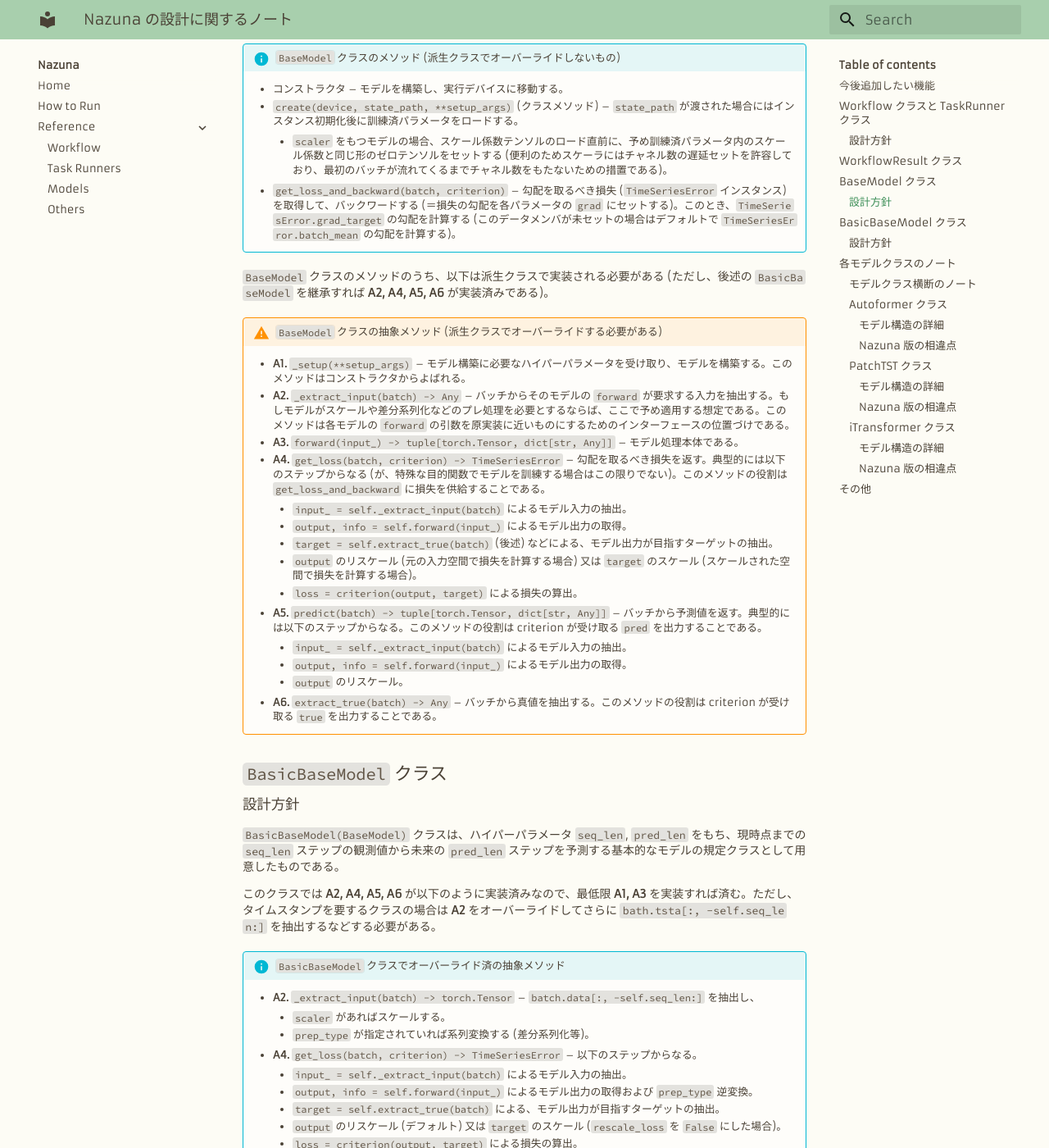
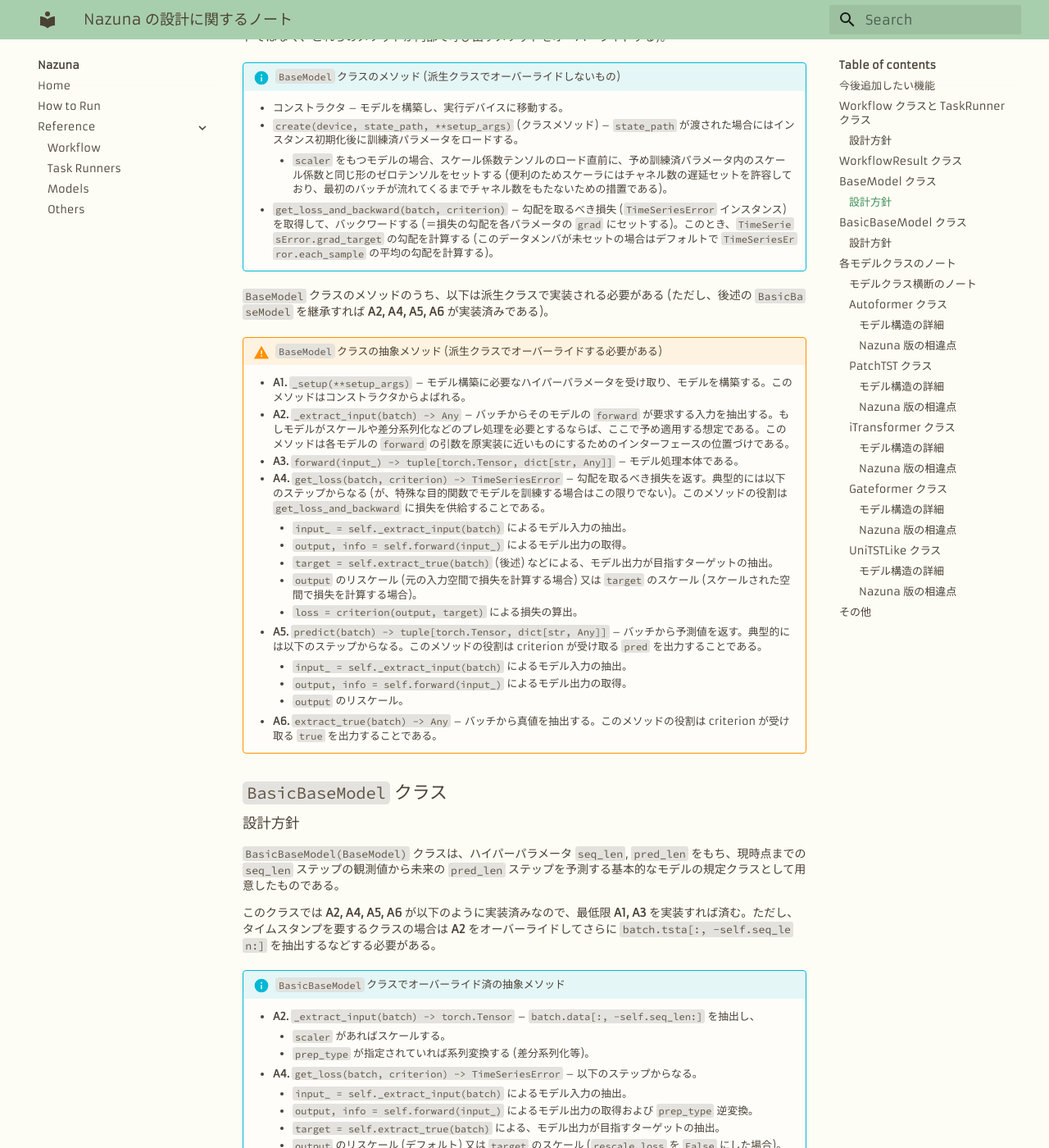
Before and after one commit to CookieBox26/nazuna, an MkDocs documentation site: the page built from docs/notes_ja.md, in a window 1280 px wide and 1400 px high, scrolled down 1760 px. Shown: the whole window at 82% size. Built offline with MkDocs 1.6.1 and Material for MkDocs 9.7.7, drawn with Linux system fonts in a browser that asks for light colours; some web fonts are replaced; some of the changed text lies outside the part shown.

Commit message:
Maintain documentation

```diff
--- a/docs/notes_ja.md
+++ b/docs/notes_ja.md
@@ -24,6 +24,7 @@
 - `suppress_plot` &mdash; `True` ならグラフを出力しない。
 - `force_replot` &mdash; `True` ならデータに基づくグラフが既に存在しても、強制的にグラフを再出力する。このフラグは `skip_task_ids` または `report_only` によって全てのタスクがスキップされたときにのみ発動する。プロット関数の変更時に強制再出力するケース向けである。
 - `report_only` &mdash; `True` ならタスクを実行せずレポート出力のみ行う (`--skip_task_ids_` で全タスクをスキップするのと等価)。
+- `dryrun` &mdash; `True` ならドライランする。
 
 !!! Tip
 
@@ -67,7 +68,7 @@
     - コンストラクタ &ndash; モデルを構築し、実行デバイスに移動する。
     - `create(device, state_path, **setup_args)` (クラスメソッド) &ndash; `state_path` が渡された場合にはインスタンス初期化後に訓練済パラメータをロードする。
         - `scaler` をもつモデルの場合、スケール係数テンソルのロード直前に、予め訓練済パラメータ内のスケール係数と同じ形のゼロテンソルをセットする (便利のためスケーラにはチャネル数の遅延セットを許容しており、最初のバッチが流れてくるまでチャネル数をもたないための措置である)。
-    - `get_loss_and_backward(batch, criterion)` &ndash; 勾配を取るべき損失 (`TimeSeriesError` インスタンス) を取得して、バックワードする (＝損失の勾配を各パラメータの `grad` にセットする)。このとき、`TimeSeriesError.grad_target` の勾配を計算する (このデータメンバが未セットの場合はデフォルトで `TimeSeriesError.batch_mean` の勾配を計算する)。
+    - `get_loss_and_backward(batch, criterion)` &ndash; 勾配を取るべき損失 (`TimeSeriesError` インスタンス) を取得して、バックワードする (＝損失の勾配を各パラメータの `grad` にセットする)。このとき、`TimeSeriesError.grad_target` の勾配を計算する (このデータメンバが未セットの場合はデフォルトで `TimeSeriesError.each_sample` の平均の勾配を計算する)。
 
 `BaseModel` クラスのメソッドのうち、以下は派生クラスで実装される必要がある (ただし、後述の `BasicBaseModel` を継承すれば **A2, A4, A5, A6** が実装済みである)。
 
@@ -95,7 +96,7 @@
 
 `BasicBaseModel(BaseModel)` クラスは、ハイパーパラメータ `seq_len`, `pred_len` をもち、現時点までの `seq_len` ステップの観測値から未来の `pred_len` ステップを予測する基本的なモデルの規定クラスとして用意したものである。
 
-このクラスでは **A2, A4, A5, A6** が以下のように実装済みなので、最低限 **A1, A3** を実装すれば済む。ただし、タイムスタンプを要するクラスの場合は **A2** をオーバーライドしてさらに `bath.tsta[:, -self.seq_len:]` を抽出するなどする必要がある。
+このクラスでは **A2, A4, A5, A6** が以下のように実装済みなので、最低限 **A1, A3** を実装すれば済む。ただし、タイムスタンプを要するクラスの場合は **A2** をオーバーライドしてさらに `batch.tsta[:, -self.seq_len:]` を抽出するなどする必要がある。
 
 !!! info "`BasicBaseModel` クラスでオーバーライド済の抽象メソッド"
 
@@ -172,6 +171,18 @@
 
 #### Nazuna 版の相違点
 
+### `Gateformer` クラス
+
+#### モデル構造の詳細
+
+#### Nazuna 版の相違点
+
+### `UniTSTLike` クラス
+
+#### モデル構造の詳細
+
+#### Nazuna 版の相違点
+
 ## その他
 
 - 各タスクの `result.toml` の `env` キーにそのタスクを実行したホスト名、PyTorch のバージョン、デバイス名のリストを記録するが、GPU 環境で敢えて CPU 実行したとしてもデバイス名には GPU 名のリストが記録される。
```
Also changed, not shown: other parts of docs/notes_ja.md (+0 -2 lines), README.md (+2 -1 lines), 1 other file.
